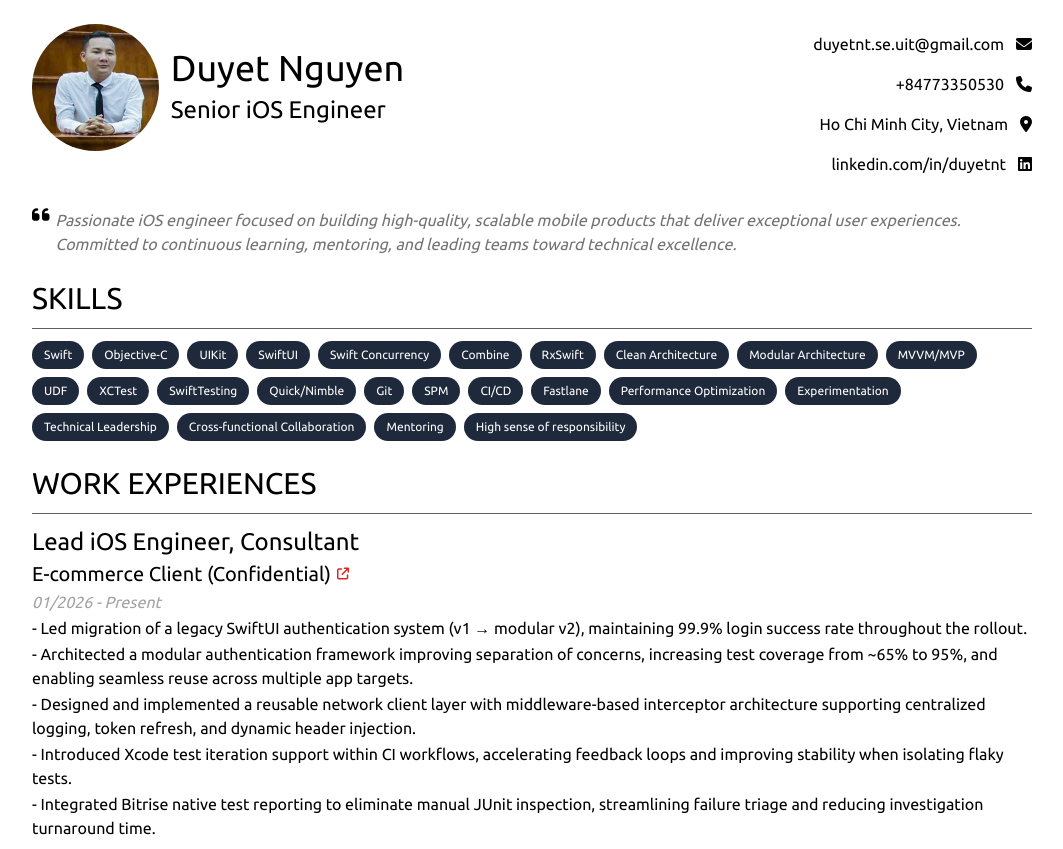
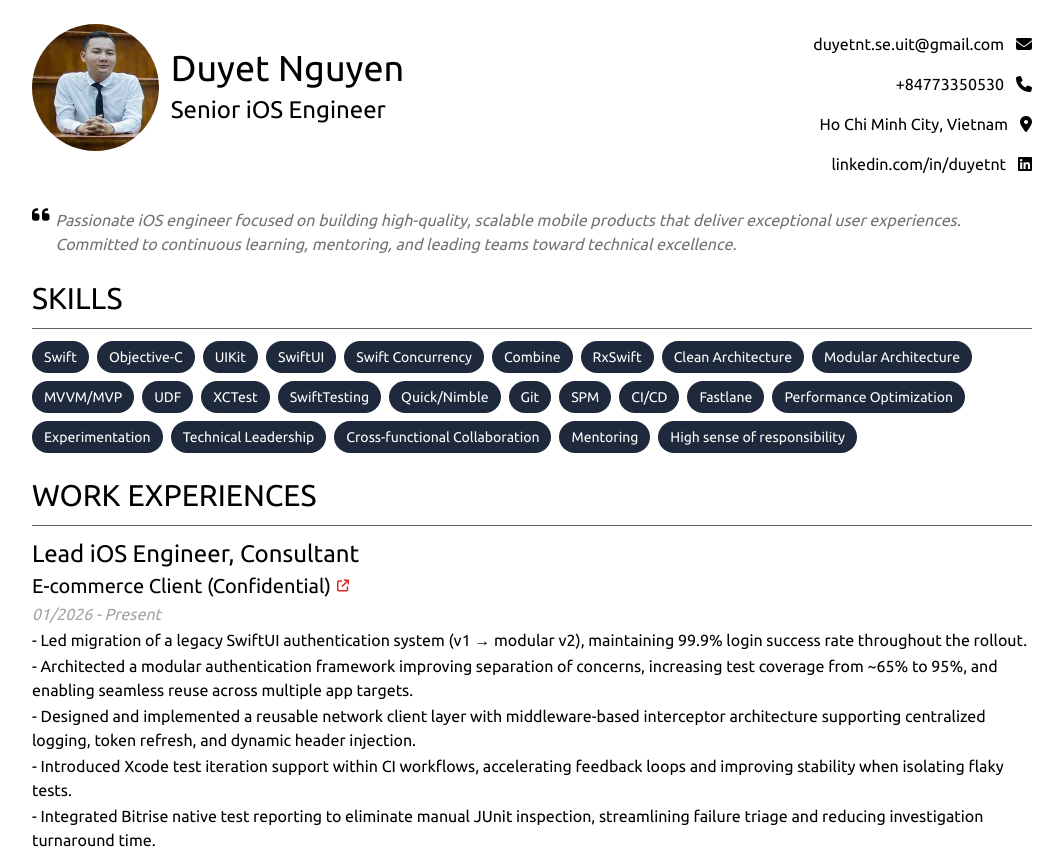
Before and after one commit to ntduyet/ntduyet.github.io, a Next.js app: page / in a window 1280 px wide. Shown: the top 849 px of the page, without its empty margins (108-1171 px from the left). Built offline with nearby package versions, Linux system fonts and the light colour scheme.

Commit message:
chore: adjust skill item padding

```diff
--- a/app/ui/skills/skill-item.tsx
+++ b/app/ui/skills/skill-item.tsx
@@ -1,7 +1,7 @@
 export default function SkillItem({ content } : { content: string }) {
   return (
     <div
-    className="skill-item bg-slate-800 text-xs text-center text-white rounded-full pt-[6px] pb-[6px] pl-[12px] pr-[12px]">
+    className="skill-item bg-slate-800 text-sm text-center text-white rounded-full py-1.5 px-3">
       {content}
     </div>
   );
```
Also changed, not shown: 1 other file (tests, documents, lock files or other folders).
